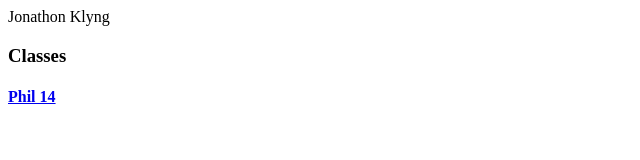
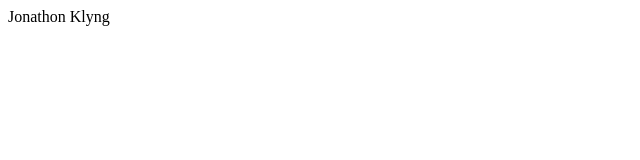
Before and after one commit to Klyngman/Klyngman.github.io, a plain HTML site: page index.html in a window 1280 px wide. Shown: the whole page, without its empty margins (0-640 px from the left). Drawn offline with Linux system fonts and the light colour scheme.

Commit message:
removing temporary page

```diff
--- a/index.html
+++ b/index.html
@@ -3,10 +3,7 @@
     <head><tittle>Jonathon Klyng</tittle>
     </head>
     <body>
-        <h3>Classes</h3>
-        <h4><a href="Phil14.html">
-            Phil 14</a>
-        </h4>
+
 
 
 
```
